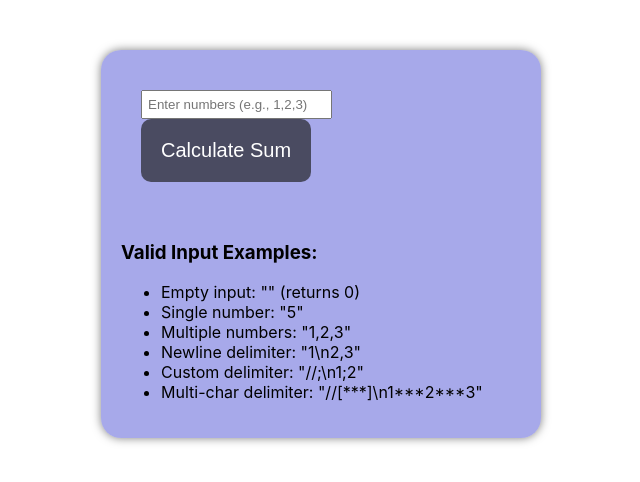
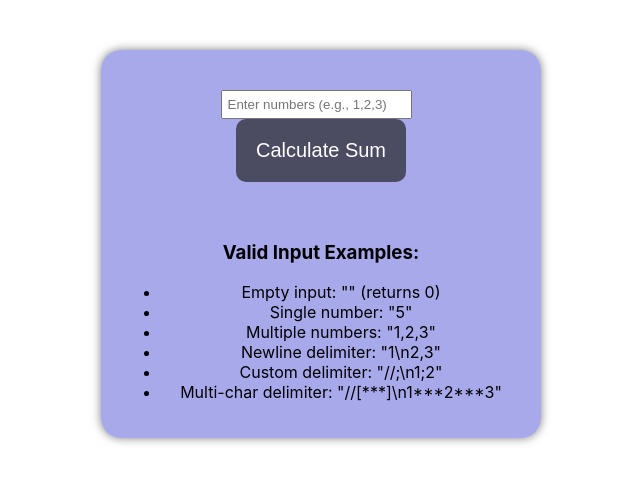
Before and after one commit to poonkodi123/String-Calculator-app, a React (Create React App) app in the folder string-calculator-client/: page / in a window 1280 px wide. Shown: the top 482 px of the page, without its empty margins (319-959 px from the left). Built offline with nearby package versions, Linux system fonts and the light colour scheme.

Commit message:
added css in index page

```diff
--- a/string-calculator-client/src/App.css
+++ b/string-calculator-client/src/App.css
@@ -5,6 +5,8 @@
   border-radius: 20px;
   padding: 20px;
   box-shadow: 0 0 10px rgba(0,0,0,0.5);
+  backdrop-filter: blur(10px);
+  text-align: center;
 }
 
 .display {
```
